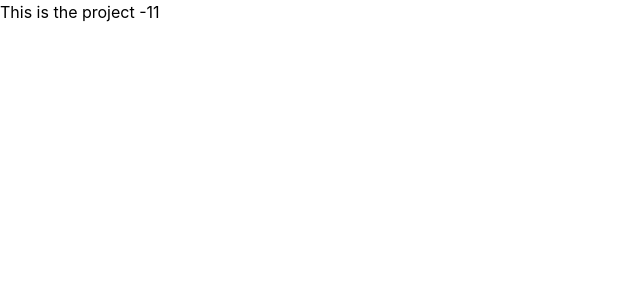
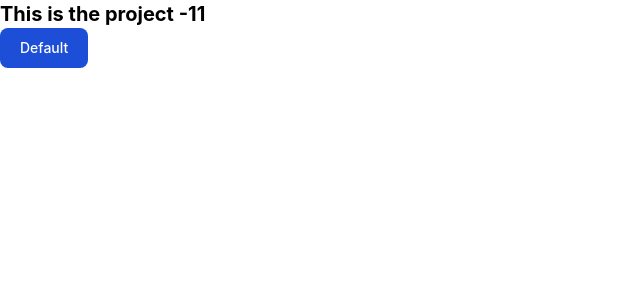
Before and after one commit to RayhanalKavey/photography-service-react-mongodb-project-client-a11, a React (Create React App) app: page / in a window 1280 px wide. Shown: the top 300 px of the page, without its empty margins (0-640 px from the left). Built offline with nearby package versions, Linux system fonts and the light colour scheme.

Commit message:
Add flowbite and title of the website.

```diff
--- a/public/index.html
+++ b/public/index.html
@@ -9,6 +9,13 @@
       name="description"
       content="Web site created using create-react-app"
     />
+    <!-- Flow bite -->
+    <link
+      rel="stylesheet"
+      href="https://unpkg.com/flowbite@1.5.3/dist/flowbite.min.css"
+    />
+    <!-- Flow bite -->
+
     <link rel="apple-touch-icon" href="%PUBLIC_URL%/logo192.png" />
     <!--
       manifest.json provides metadata used when your web app is installed on a
@@ -24,7 +31,7 @@
       work correctly both with client-side routing and a non-root public URL.
       Learn how to configure a non-root public URL by running `npm run build`.
     -->
-    <title>React App</title>
+    <title>Photo Bizz</title>
   </head>
   <body>
     <noscript>You need to enable JavaScript to run this app.</noscript>
--- a/src/App.js
+++ b/src/App.js
@@ -4,7 +4,14 @@
 function App() {
   return (
     <div>
-      <h2>This is the project -11</h2>
+      <h2 className="text-xl font-bold">This is the project -11</h2>
+      <button
+        type="button"
+        class="text-white bg-blue-700 hover:bg-blue-800 focus:ring-4 focus:ring-blue-300 font-medium rounded-lg text-sm px-5 py-2.5 mr-2 mb-2 dark:bg-blue-600 dark:hover:bg-blue-700 focus:outline-none dark:focus:ring-blue-800"
+      >
+        Default
+      </button>
+
       <Toaster />
     </div>
   );
```
